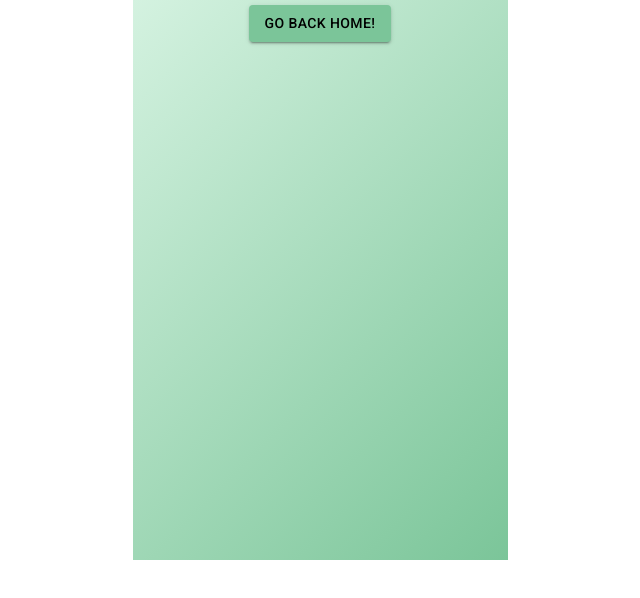
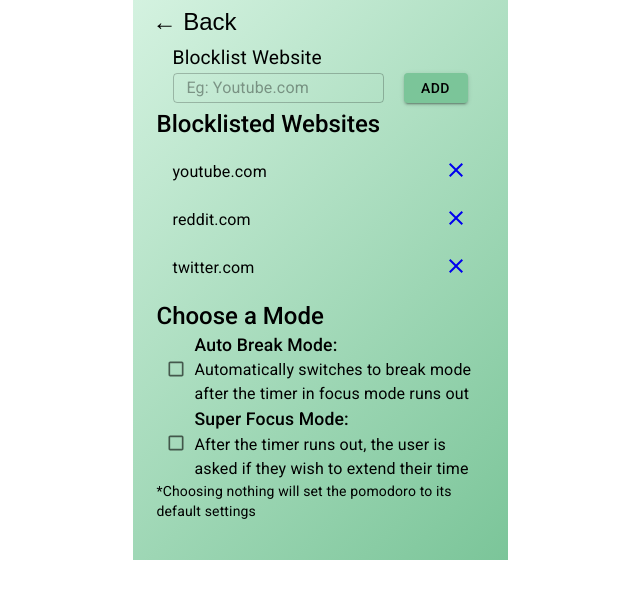
Before and after one commit to OwenTruong/Dorozoids, a React (Vite) app in the folder client/: page / in a window 1280 px wide. Both pictures are taken after a click on the button 791 px from the left and 25 px from the top of the page. Shown: the top 598 px of the page, without its empty margins (320-960 px from the left). Built offline with nearby package versions, Linux system fonts and the light colour scheme.

Commit message:
added settings

```diff
--- a/client/package.json
+++ b/client/package.json
@@ -17,6 +17,7 @@
     "@mui/material": "^5.14.8",
     "react": "^18.2.0",
     "react-dom": "^18.2.0",
+    "react-ionicons": "^4.2.1",
     "react-router-dom": "^6.15.0"
   },
   "devDependencies": {
--- a/client/src/Home/Home.tsx
+++ b/client/src/Home/Home.tsx
@@ -5,7 +5,6 @@ import {
   Container,
   IconButton,
   styled,
-  TextField,
 } from '@mui/material';
 import SettingsIcon from '@mui/icons-material/Settings';
 
@@ -142,26 +141,6 @@ function StopButtonGroup() {
   );
 }
 
-function Blocklist() {
-  return (
-    <Box sx={{ display: 'flex', flexDirection: 'column' }}>
-      <Typography fontSize={'1.2rem'} textAlign={'left'}>
-        Blocklist Website
-      </Typography>
-      <Box display={'flex'} gap={'20px'} marginBottom={'5px'}>
-        <TextField
-          placeholder="Eg: Youtube.com"
-          sx={{ width: '80%' }}
-          InputProps={{ style: { height: '30px' } }}
-        />
-        <Button variant="contained" sx={{ width: '45px', height: '30px' }}>
-          Add
-        </Button>
-      </Box>
-    </Box>
-  );
-}
-
 export default function Home() {
   const {
     activeSession,
@@ -208,7 +187,6 @@ export default function Home() {
         <SessionButtonGroup />
         {!activeSession ? <StartButton /> : <StopButtonGroup />}
       </Box>
-      <Blocklist />
     </Container>
   );
 }
--- a/client/src/Settings/Settings.tsx
+++ b/client/src/Settings/Settings.tsx
@@ -1,5 +1,50 @@
-import { Button, Container } from '@mui/material';
+import {
+  Box,
+  Container,
+  ListItem,
+  List,
+  TextField,
+  Button,
+} from '@mui/material';
 import { useNavigate } from 'react-router';
+
+import IconButton from '@mui/material/IconButton';
+import Typography from '@mui/material/Typography';
+
+import ListItemText from '@mui/material/ListItemText';
+import Checkbox from '@mui/material/Checkbox';
+import { Close } from '@mui/icons-material';
+
+function SiteListItem({ url }: { url: string }) {
+  return (
+    <ListItem>
+      <ListItemText primary={url} />
+      <a href="#">
+        <Close />
+      </a>
+    </ListItem>
+  );
+}
+
+function Blocklist() {
+  return (
+    <Box sx={{ display: 'flex', flexDirection: 'column' }}>
+      <Typography fontSize={'1.2rem'} textAlign={'left'}>
+        Blocklist Website
+      </Typography>
+      <Box display={'flex'} gap={'20px'} marginBottom={'5px'}>
+        <TextField
+          placeholder="Eg: Youtube.com"
+          sx={{ width: '80%' }}
+          InputProps={{ style: { height: '30px' } }}
+        />
+        <Button variant="contained" sx={{ width: '45px', height: '30px' }}>
+          Add
+        </Button>
+      </Box>
+    </Box>
+  );
+}
 
 export default function Settings() {
   const navigate = useNavigate();
@@ -10,16 +55,80 @@ export default function Settings() {
         height: '560px',
         backgroundColor: '#D4F2E0',
         backgroundImage: `linear-gradient(135deg, #D4F2E0 0%, #7BC599 100%)`,
-        padding: '5px',
         display: 'flex',
         flexDirection: 'column',
-        justifyContent: 'space-between',
         alignItems: 'center',
       }}
     >
-      <Button variant="contained" onClick={() => navigate('/')}>
-        Go Back Home!
-      </Button>
+      <Box display={'flex'} width={'100%'} justifyContent={'flex-start'}>
+        <IconButton
+          edge="start"
+          color="inherit"
+          aria-label="menu"
+          onClick={() => navigate('/')}
+        >
+          &larr; Back
+        </IconButton>
+      </Box>
+      <Box>
+        <Blocklist />
+      </Box>
+      <Box display={'flex'} width={'100%'} flexDirection={'column'}>
+        <Typography
+          variant="h5"
+          className="secondary-heading"
+          fontWeight={'500'}
+        >
+          Blocklisted Websites
+        </Typography>
+        <List>
+          {['youtube.com', 'reddit.com', 'twitter.com'].map((url) => (
+            <SiteListItem url={url} />
+          ))}
+        </List>
+      </Box>
+      <Box>
+        <Typography variant="h5" fontWeight={500}>
+          Choose a Mode
+        </Typography>
+        <Box className="modes" display={'flex'}>
+          <Checkbox
+            id="auto-break-mode"
+            value="Auto-Break"
+            inputProps={{ 'aria-label': 'Auto-Break Mode' }}
+            size="small"
+          />
+          <label htmlFor="auto-break-mode">
+            <Typography variant="body1" fontSize={'1.1rem'} fontWeight={'500'}>
+              Auto Break Mode:
+            </Typography>
+            <Typography>
+              Automatically switches to break mode after the timer in focus mode
+              runs out
+            </Typography>
+          </label>
+        </Box>
+        <Box className="modes" display={'flex'}>
+          <Checkbox
+            id="super-focus-mode"
+            value="Super-Focus"
+            inputProps={{ 'aria-label': 'Super-Focus Mode' }}
+            size="small"
+          />
+          <label htmlFor="super-focus-mode">
+            <Typography variant="body1" fontSize={'1.1rem'} fontWeight={'500'}>
+              Super Focus Mode:
+            </Typography>
+            <Typography>
+              After the timer runs out, the user is asked if they wish to extend
+              their time
+            </Typography>
+          </label>
+        </Box>
+        <Typography variant="body2" className="disclaimer">
+          *Choosing nothing will set the pomodoro to its default settings
+        </Typography>
+      </Box>
     </Container>
   );
 }
```
Also changed, not shown: 2 other files (tests, documents, lock files or other folders).
